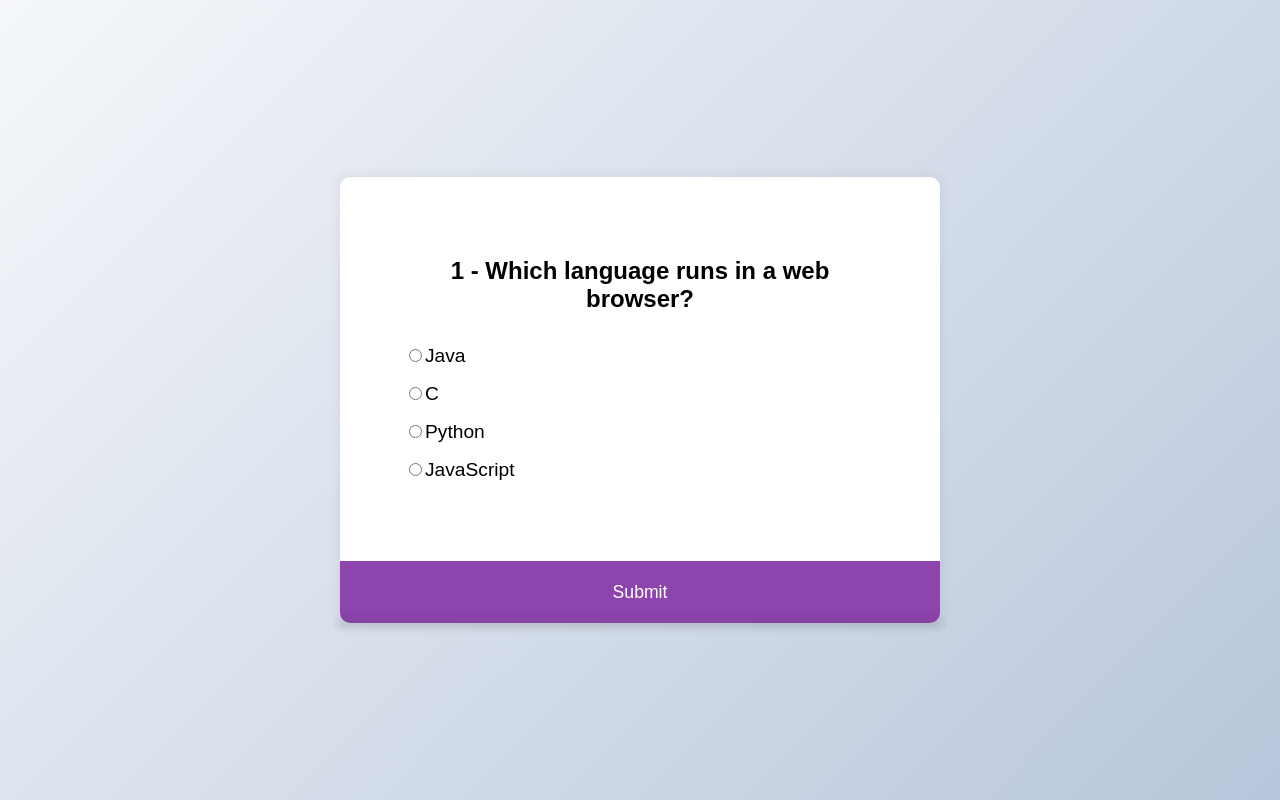
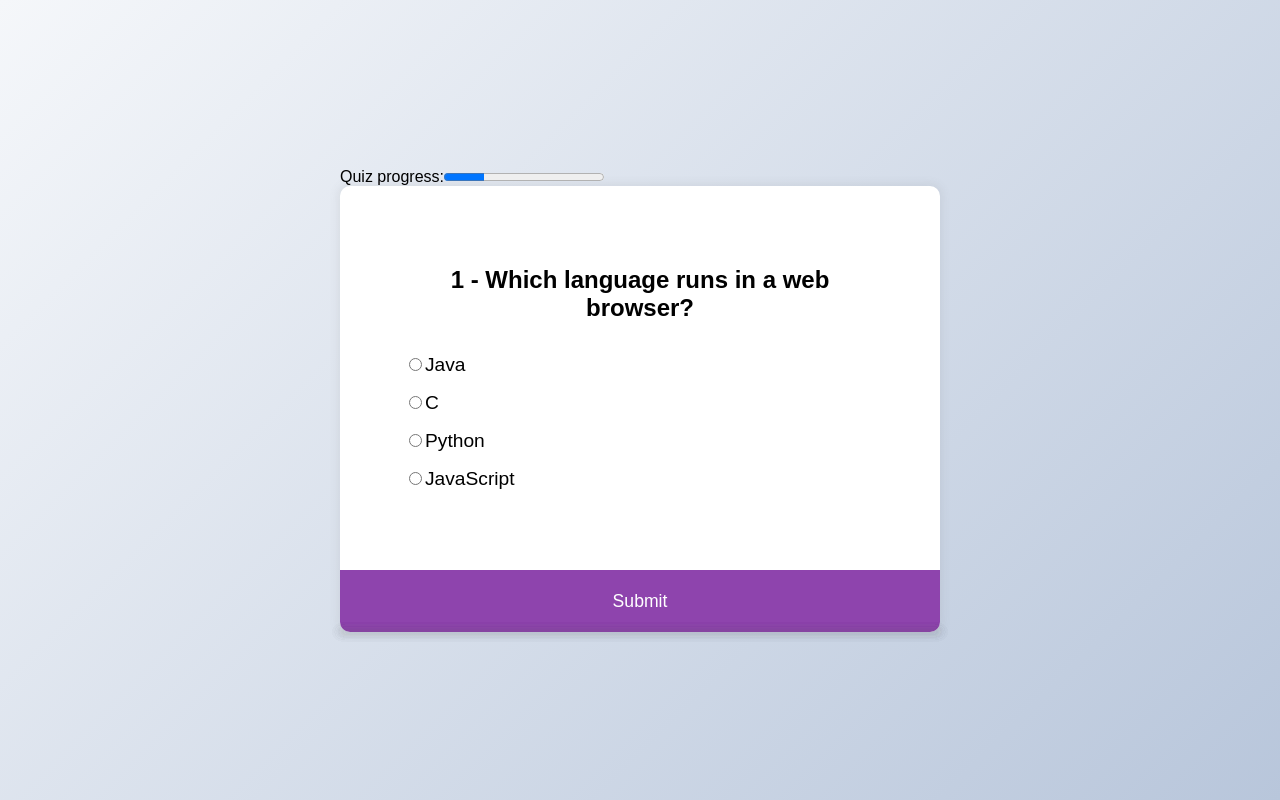
Before and after one commit to luki1oo1/AppQuestion, an Angular app: page / in a window 1280 px wide. Built offline with nearby package versions, Linux system fonts and the light colour scheme.

Commit message:
add app progress

```diff
--- a/src/app/app.component.html
+++ b/src/app/app.component.html
@@ -1,5 +1,7 @@
 <div>
   <div *ngIf="questionNumber !== taskQuestions.length">
+    <label for="file">Quiz progress:</label>
+    <progress id="file" max="100" value="{{valueProg}}"> </progress>
     <div
       class="quiz-container" id="quiz"
       *ngFor='let taskQuestion of taskQuestions; let i = index'
--- a/src/app/app.component.ts
+++ b/src/app/app.component.ts
@@ -57,21 +57,28 @@ export class AppComponent {
       correct: "b"
     }
   ];
+  valueProg = 100 / this.taskQuestions.length;
   incrementNumber() {
     this.num++
   }
 
   onSubmit() {
+    this.valueProg += 0;
+    console.log(this.num, this.questionNumber)
     if (this.form.value.answer === this.taskQuestions[this.questionNumber].correct) {
       this.incrementNumber();
       this.questionNumber++;
       this.score++;
-      if (this.questionNumber === 4) {
+      this.valueProg += 100 / this.taskQuestions.length;
+      if (this.questionNumber > -1) {
         console.log(`score ${this.score}/${this.taskQuestions.length}`);
+        console.log(this.valueProg);
       }
     } else {
       this.incrementNumber();
       this.questionNumber++;
+      this.valueProg += 100 / this.taskQuestions.length;
+
     }
   }
 
```
